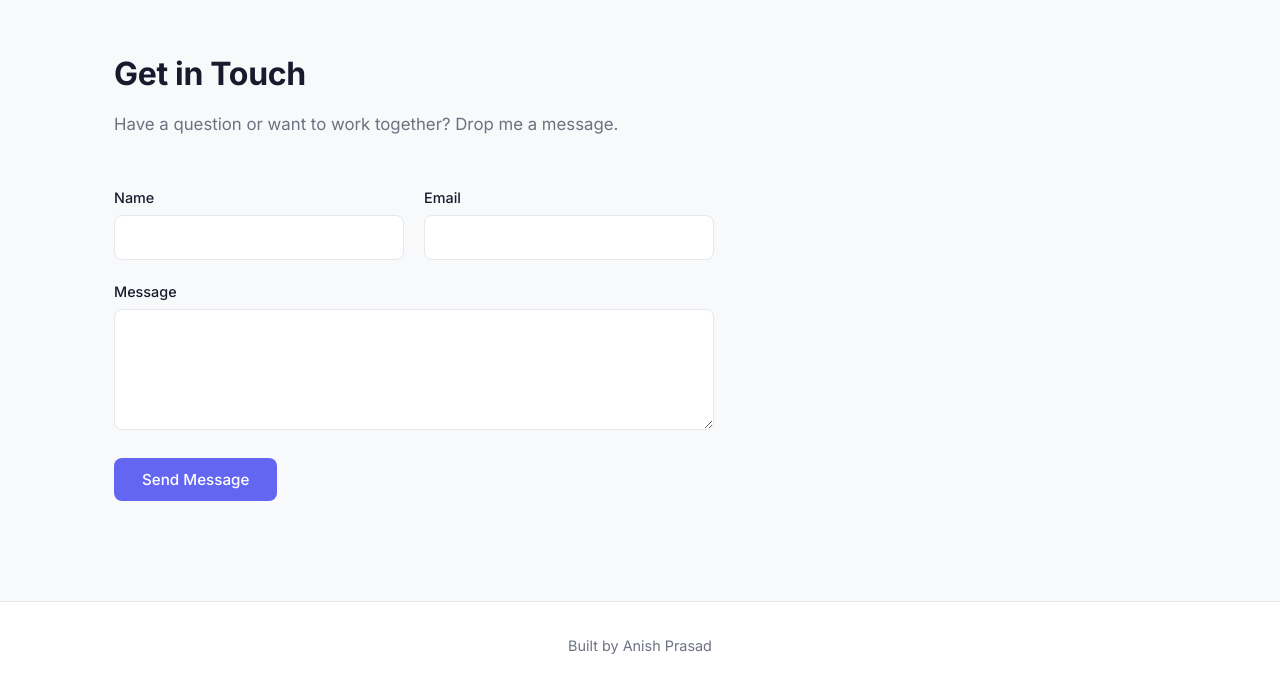
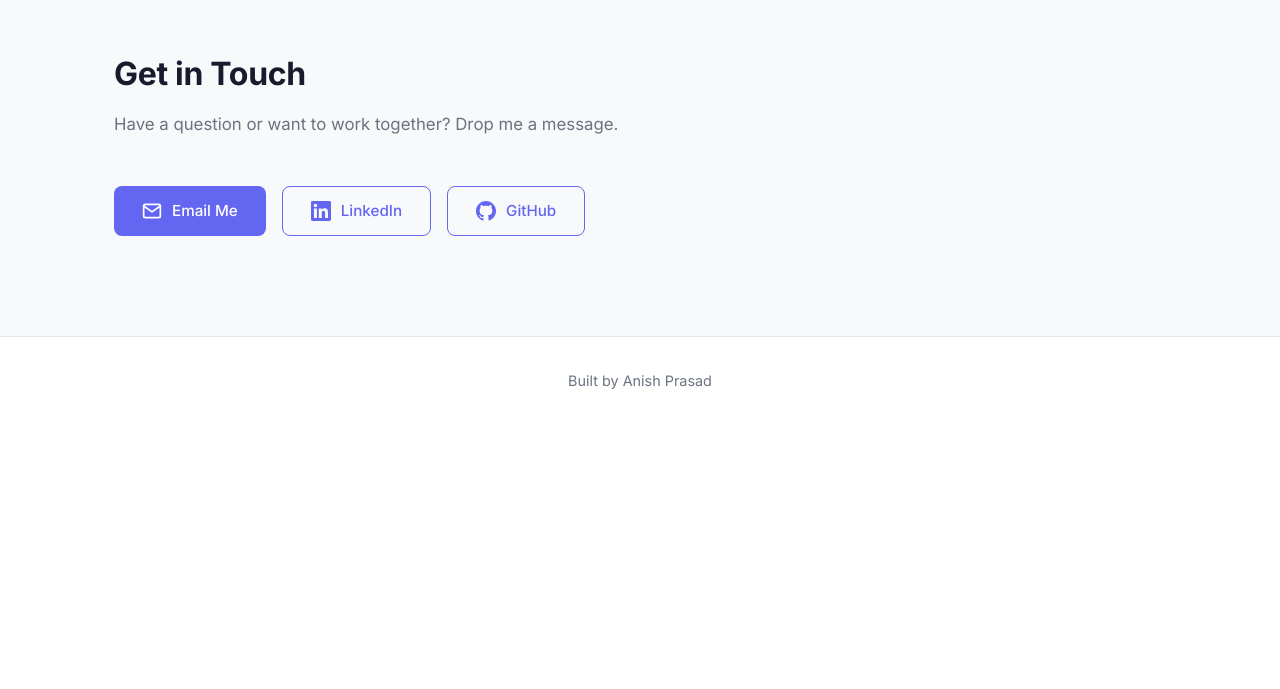
Before and after one commit to anish8129/anish8129.github.io, a plain HTML site: page index.html in a window 1280 px wide. Shown: the part 3321-4010 px from the top of the page. After the commit the page ends 3745 px from the top, so only its background shows below. Drawn offline with Linux system fonts and the light colour scheme.

Commit message:
Add resume link, replace contact form with mailto buttons

```diff
--- a/index.html
+++ b/index.html
@@ -70,23 +70,7 @@
     <div class="container">
       <h2 class="section-title">Get in Touch</h2>
       <p class="section-subtitle">Have a question or want to work together? Drop me a message.</p>
-      <form class="contact-form" id="contact-form" action="https://formspree.io/f/YOUR_FORM_ID" method="POST">
-        <div class="form-row">
-          <div class="form-group">
-            <label for="name">Name</label>
-            <input type="text" id="name" name="name" required>
-          </div>
-          <div class="form-group">
-            <label for="email">Email</label>
-            <input type="email" id="email" name="email" required>
-          </div>
-        </div>
-        <div class="form-group">
-          <label for="message">Message</label>
-          <textarea id="message" name="message" rows="5" required></textarea>
-        </div>
-        <button type="submit" class="btn btn-primary">Send Message</button>
-      </form>
+      <div class="contact-actions" id="contact-actions"></div>
     </div>
   </section>
 
--- a/script.js
+++ b/script.js
@@ -222,13 +222,17 @@ function observeFadeIns() {
   document.querySelectorAll(".fade-in").forEach(el => observer.observe(el));
 }
 
-// Contact form guard
-document.getElementById("contact-form").addEventListener("submit", (e) => {
-  if (e.target.getAttribute("action").includes("YOUR_FORM_ID")) {
-    e.preventDefault();
-    alert("Set up a Formspree form ID in index.html to enable the contact form.");
-  }
-});
+function renderContact(profile) {
+  document.getElementById("contact-actions").innerHTML = `
+    <div class="contact-links">
+      <a href="mailto:${esc(profile.email)}" class="btn btn-primary">
+        ${ICONS.email} Email Me
+      </a>
+      ${profile.linkedin ? `<a href="https://linkedin.com/in/${esc(profile.linkedin)}" target="_blank" rel="noopener" class="btn btn-outline">${ICONS.linkedin} LinkedIn</a>` : ""}
+      ${profile.github ? `<a href="https://github.com/${esc(profile.github)}" target="_blank" rel="noopener" class="btn btn-outline">${ICONS.github} GitHub</a>` : ""}
+    </div>
+  `;
+}
 
 // Init
 async function init() {
@@ -241,6 +245,7 @@ async function init() {
     renderExperience(data.experience);
     renderEducation(data.education);
     renderProjects(data.projects, data.profile.github);
+    renderContact(data.profile);
   } catch (err) {
     console.error("Failed to load data.json:", err);
   }
--- a/style.css
+++ b/style.css
@@ -529,6 +529,23 @@ body {
 }
 
 /* Contact */
+.contact-links {
+  display: flex;
+  gap: 16px;
+  flex-wrap: wrap;
+}
+
+.contact-links .btn {
+  display: inline-flex;
+  align-items: center;
+  gap: 10px;
+}
+
+.contact-links .btn svg {
+  width: 20px;
+  height: 20px;
+}
+
 .contact-form {
   max-width: 600px;
 }
```
